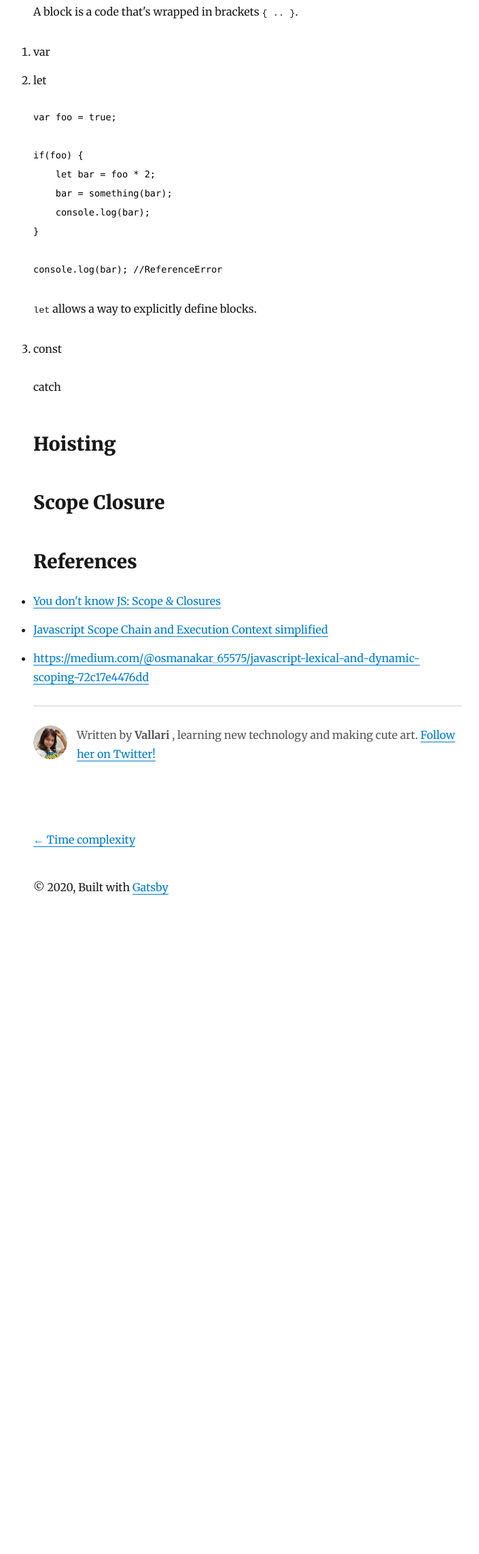
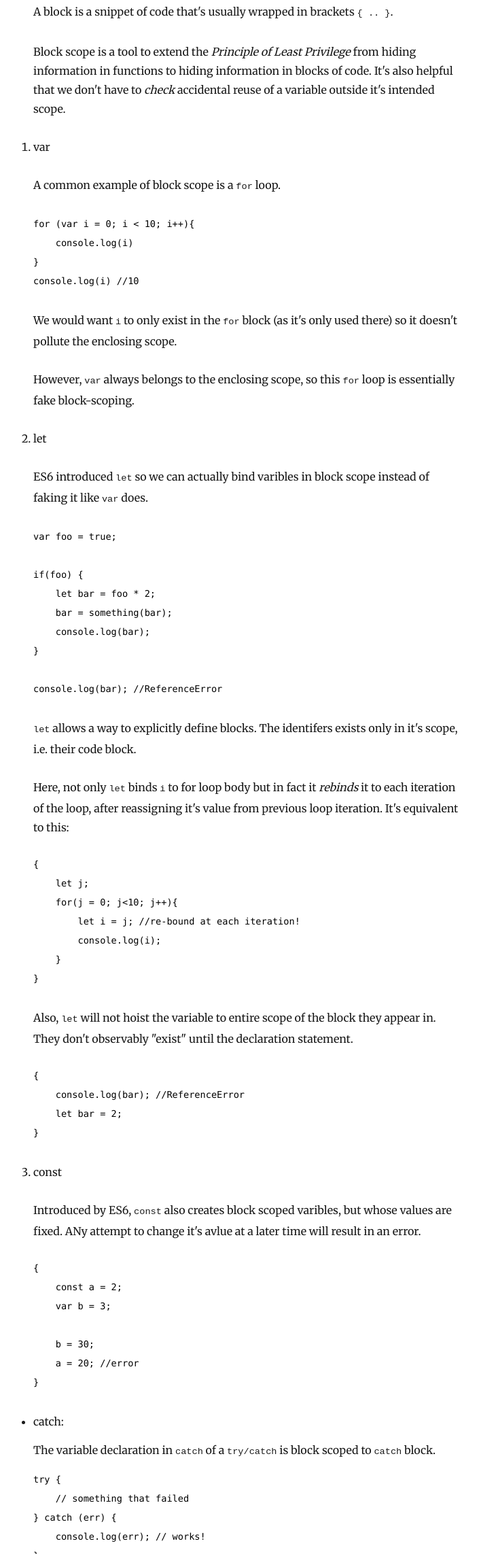
Before and after one commit to VallariAg/Blog, a Gatsby site: page /scopeInJS/ in a window 1280 px wide. Shown: the part 9714-12000 px from the top of the page at 68% size, without its empty margins (276-981 px from the left). Before the commit the page ends 11075 px from the top, so only its background shows below. Built offline with nearby package versions, Linux system fonts and the light colour scheme; Gatsby itself is replaced by a stand-in of ours; some packages are replaced by stand-ins of ours; code samples lack their colours.

Commit message:
scope blocks

````diff
--- a/content/blog/scopeInJS/index.md
+++ b/content/blog/scopeInJS/index.md
@@ -233,10 +233,29 @@ var a = 2;
 ```
 TODO: named functions > anonymous functions
 #### Blocks as scope
-A block is a code that's wrapped in brackets `{ .. }`.
+A block is a snippet of code that's usually wrapped in brackets `{ .. }`.
+
+Block scope is a tool to extend the *Principle of Least Privilege* from hiding information in functions to hiding information in blocks of code.
+It's also helpful that we don't have to *check* accidental reuse of a variable outside it's intended scope.
+
 
 1. var
+
+A common example of block scope is a `for` loop.
+```js
+for (var i = 0; i < 10; i++){
+    console.log(i)
+}
+console.log(i) //10
+```
+We would want `i` to only exist in the `for` block (as it's only used there) so it doesn't pollute the enclosing scope.
+
+However, `var` always belongs to the enclosing scope, so this `for` loop is essentially fake block-scoping.
+
 2. let
+
+ES6 introduced `let` so we can actually bind varibles in block scope instead of faking it like `var` does.
+
 ```js
 var foo = true;
 
@@ -249,11 +268,56 @@ if(foo) {
 console.log(bar); //ReferenceError
 ```
 `let` allows a way to explicitly define  blocks.
+The identifers exists only in it's scope, i.e. their code block.
 
+Here, not only `let` binds `i` to for loop body but in fact it *rebinds* it to each iteration of the loop, after reassigning it's value from previous loop iteration. It's equivalent to this:
+
+```js
+{
+    let j;
+    for(j = 0; j<10; j++){
+        let i = j; //re-bound at each iteration!
+        console.log(i);
+    }
+}
+```
+
+Also, `let` will not hoist the variable to entire scope of the block they appear in. They don't observably "exist" until the declaration statement.
+```js
+{
+    console.log(bar); //ReferenceError
+    let bar = 2;
+}
+```
 
 3. const
 
-catch
+Introduced by ES6, `const` also creates block scoped varibles, but whose values are fixed. ANy attempt to change it's avlue at a later time will result in an error.
+```js
+{
+    const a = 2;
+    var b = 3;
+
+    b = 30;
+    a = 20; //error
+}
+```
+
+- catch:
+
+    The variable declaration in `catch` of a `try/catch` is block scoped to `catch` block.
+    ```js
+    try {
+        // something that failed
+    } catch (err) {
+        console.log(err); // works!
+    }
+
+    console.log(err); // ReferenceError: 'err' not found
+    ```
+
+<!-- Another reason to use block scope variables is *garbage collection*. As, we'll later discuss Closures,  TODO -->
+
 
 ## Hoisting
 
````
